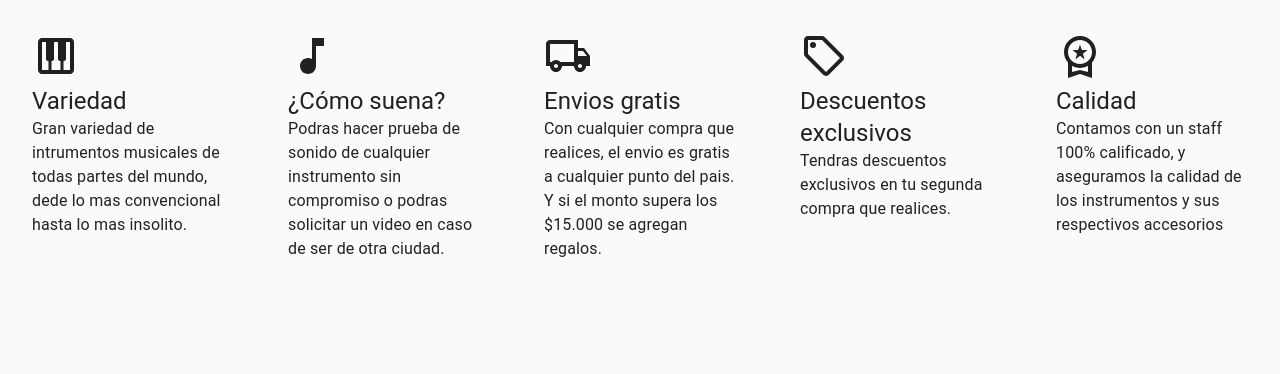
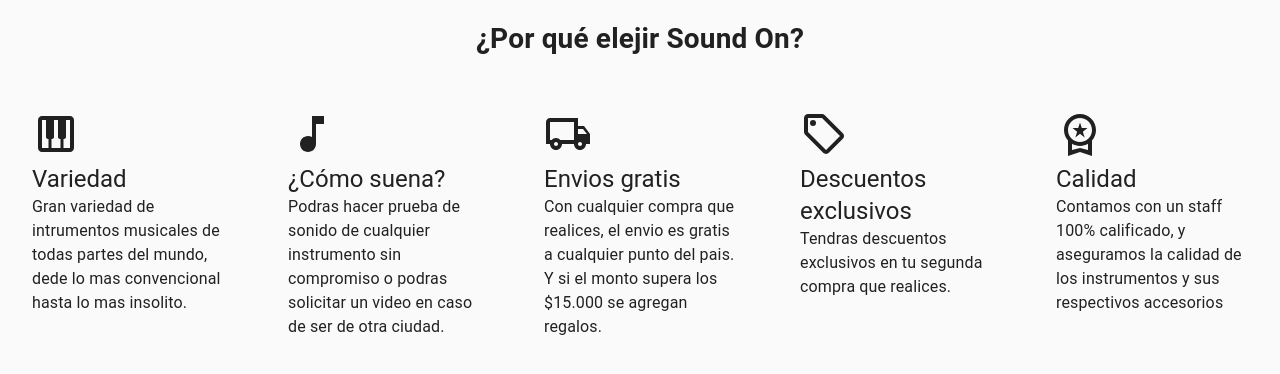
Before and after one commit to BrianTorrejon/proyectoReact, a React (Create React App) app: page / in a window 1280 px wide. Shown: the top 374 px of the page. Built offline with nearby package versions, Linux system fonts and the light colour scheme.

Commit message:
Se agrega titulo de ventajas

```diff
--- a/src/components/Ventajas.js
+++ b/src/components/Ventajas.js
@@ -5,11 +5,12 @@ import MusicNoteIcon from '@mui/icons-material/MusicNote';
 import LocalShippingOutlinedIcon from '@mui/icons-material/LocalShippingOutlined';
 import LocalOfferOutlinedIcon from '@mui/icons-material/LocalOfferOutlined';
 import WorkspacePremiumOutlinedIcon from '@mui/icons-material/WorkspacePremiumOutlined';
-import { Box } from '@material-ui/core';
+import { Box, Grid } from '@material-ui/core';
 
 const Ventajas = () => {
     return (
         <>
+        <Grid component="h1" align="center"> ¿Por qué elejir <span>Sound On?</span></Grid>
             <Box style={{ width: '100%', display: 'flex', justifyContent: 'center' }}>
                 <TarjetaVentaja
                     icon={<PianoIcon sx={{ fontSize: 48 }} />}
```
